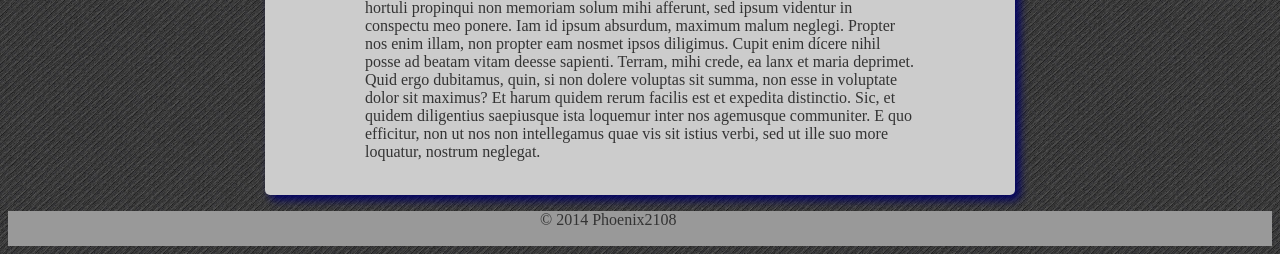
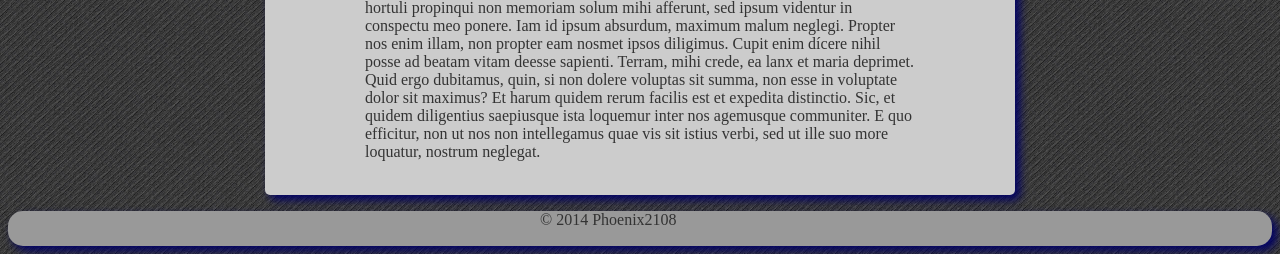
Before and after one commit to phoenix2108/phoenix2108.github.io, a PHP site: page /projects.html in a window 1280 px wide. Shown: the part 945-1199 px from the top of the page. Run offline with PHP 8.4, Linux system fonts and the light colour scheme.

Commit message:
Rounded copywriter, added box shadows

```diff
--- a/StyleSheet.css
+++ b/StyleSheet.css
@@ -4,6 +4,7 @@
 body{
 	background-image: url("Pics/Black.jpg");
 }
+
 #inner{
 	margin-top: 10px;
 	margin: 0 auto;
@@ -15,12 +16,10 @@ body{
 }
 
 #banner{
-
 	height: 100px;
 	margin: 0 auto;
+}
 
-
-}
 #underBanner{
 	height: 100px;
 	/*margin: 0 auto;*/
@@ -31,6 +30,7 @@ body{
 	left: 50%;
 	right: 50%;
 }
+
 @media screen {
 #menu{
 	padding-top: 5px;
@@ -44,6 +44,7 @@ body{
 	box-shadow: 5px 5px 10px #006;
 }
 }
+
 @media handheld{
 #menu{
 	padding-top: 5px;
@@ -57,19 +58,25 @@ body{
 	box-shadow: 5px 5px 10px #006;
 }
 }
+
 #text{
 	width: 550px;
 	margin: 0 auto;
 
 }
+
 p{
 	font:"Times New Roman", Times, serif;
 	color:#333333;
 }
+
 #copywrite{
 	height: 35px;
 	background-color:#999;
+	border-radius: 15px;
+	box-shadow: 5px 5px 10px #006;
 }
+
 #label{
 	height: 63px;
 	width: 126px;
```
